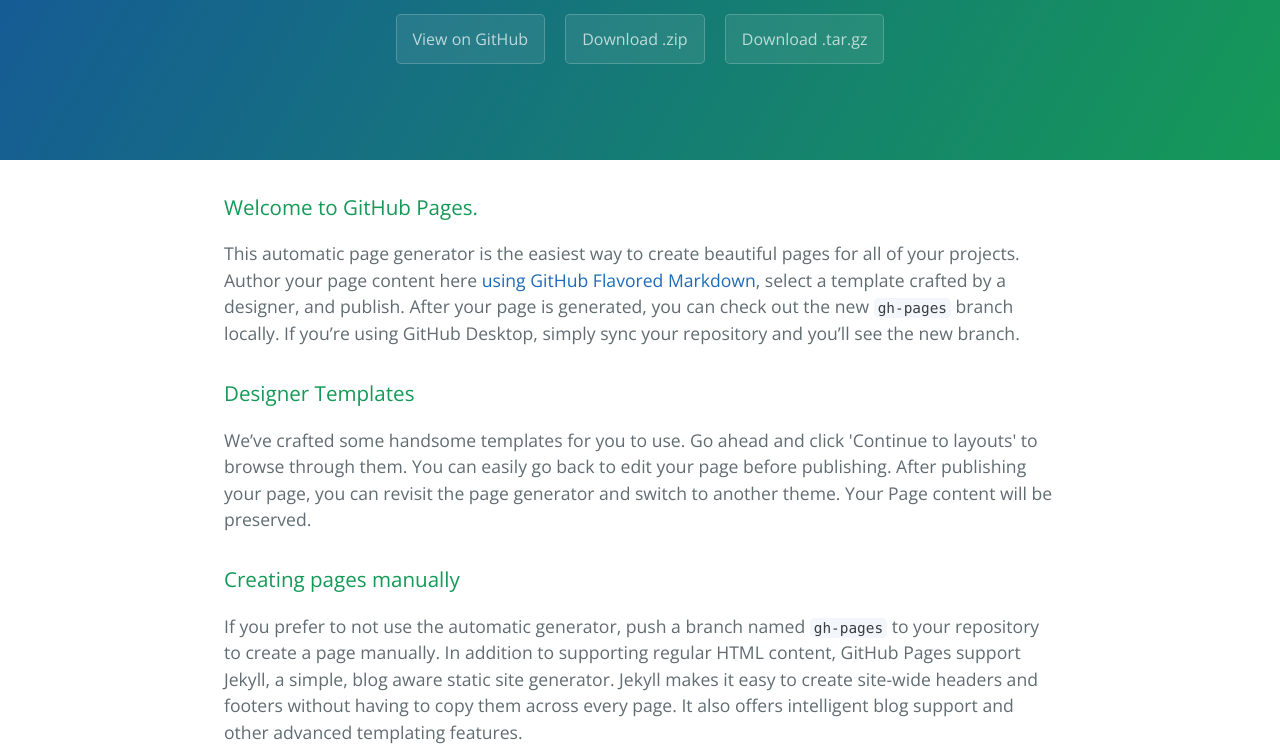
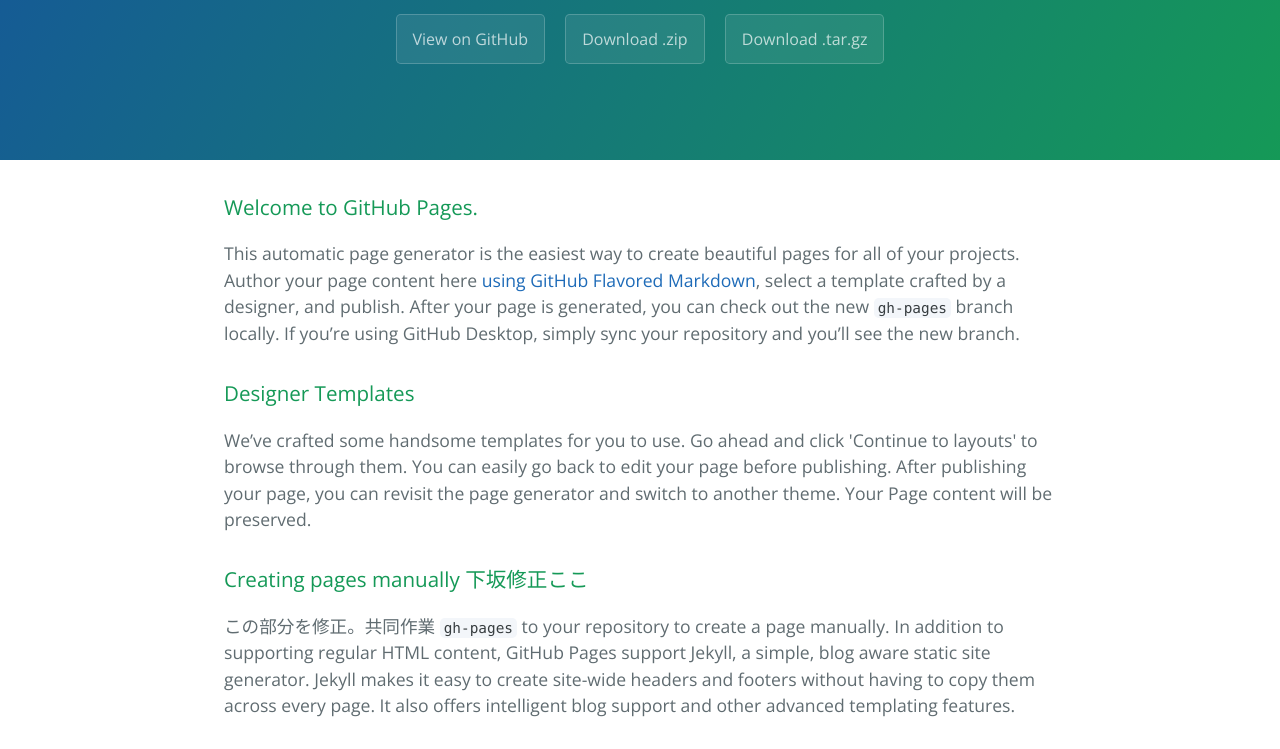
Before and after one commit to HikariShimosaka/win, a plain HTML site: page index.html in a window 1280 px wide. Shown: the part 176-925 px from the top of the page. Drawn offline with nearby package versions, Linux system fonts and the light colour scheme.

Commit message:
３段落目修正

```diff
--- a/index.html
+++ b/index.html
@@ -30,9 +30,9 @@
 <p>We’ve crafted some handsome templates for you to use. Go ahead and click 'Continue to layouts' to browse through them. You can easily go back to edit your page before publishing. After publishing your page, you can revisit the page generator and switch to another theme. Your Page content will be preserved.</p>
 
 <h3>
-<a id="creating-pages-manually" class="anchor" href="#creating-pages-manually" aria-hidden="true"><span aria-hidden="true" class="octicon octicon-link"></span></a>Creating pages manually</h3>
+<a id="creating-pages-manually" class="anchor" href="#creating-pages-manually" aria-hidden="true"><span aria-hidden="true" class="octicon octicon-link"></span></a>Creating pages manually 下坂修正ここ</h3>
 
-<p>If you prefer to not use the automatic generator, push a branch named <code>gh-pages</code> to your repository to create a page manually. In addition to supporting regular HTML content, GitHub Pages support Jekyll, a simple, blog aware static site generator. Jekyll makes it easy to create site-wide headers and footers without having to copy them across every page. It also offers intelligent blog support and other advanced templating features.</p>
+<p>この部分を修正。共同作業 <code>gh-pages</code> to your repository to create a page manually. In addition to supporting regular HTML content, GitHub Pages support Jekyll, a simple, blog aware static site generator. Jekyll makes it easy to create site-wide headers and footers without having to copy them across every page. It also offers intelligent blog support and other advanced templating features.</p>
 
 <h3>
 <a id="authors-and-contributors" class="anchor" href="#authors-and-contributors" aria-hidden="true"><span aria-hidden="true" class="octicon octicon-link"></span></a>Authors and Contributors</h3>
```
